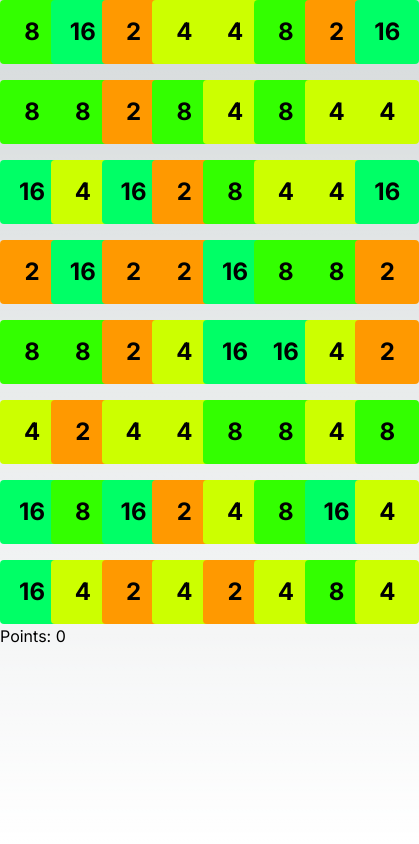
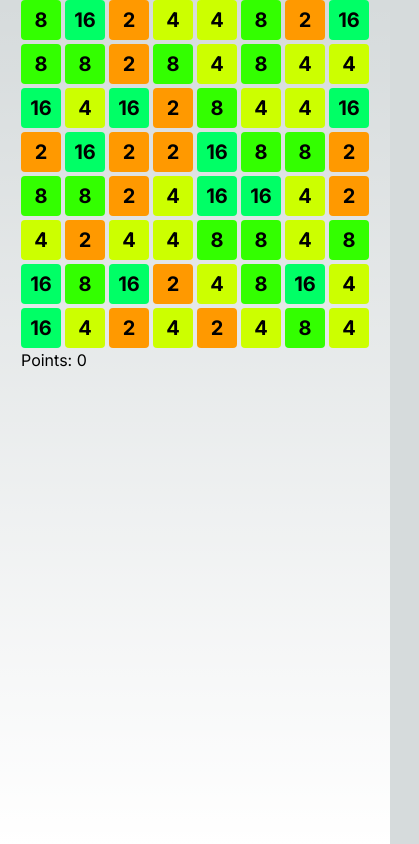
Before and after one commit to MikeBellika/tile-game, a Next.js app: page / in a window 390 px wide. Shown: the whole page, 419 px wide, since content can reach past the window. Built offline with nearby package versions, Linux system fonts and the light colour scheme.

Commit message:
Fix styling on mobile

```diff
--- a/components/Game.tsx
+++ b/components/Game.tsx
@@ -7,7 +7,7 @@ import {
   useBoard,
 } from "@/hooks/useBoard"
 import { motion, AnimatePresence, Transition } from "framer-motion"
-import { useState } from "react"
+import { useRef, useState } from "react"
 import Tile from "./Tile"
 
 export default function Game() {
@@ -77,15 +77,32 @@ export default function Game() {
 
   function getExitTo({ x, y }: Position): Position | undefined {
     const tile = board[x][y]
+    if (!grid.current) {
+      return
+    }
+    const gridGap = parseInt(
+      getComputedStyle(grid.current).gap.replace("px", ""),
+    )
+    const tileWidth = parseInt(
+      getComputedStyle(grid.current.children[0]).width.replace("px", ""),
+    )
+    const size = gridGap + tileWidth
     if (!tile.removed) {
       return undefined
     }
-    return { x: (x - tile.mergedTo.x) * -80, y: (y - tile.mergedTo.y) * -80 }
+    return {
+      x: (x - tile.mergedTo.x) * -size,
+      y: (y - tile.mergedTo.y) * -size,
+    }
   }
+  const grid = useRef<HTMLDivElement>(null)
 
   return (
     <div className="flex flex-col">
-      <main className="grid w-fit grid-cols-8 grid-rows-8 items-center gap-4 ">
+      <main
+        className="grid w-fit grid-cols-8 grid-rows-8 items-center gap-1 sm:gap-4"
+        ref={grid}
+      >
         <AnimatePresence mode="popLayout">
           {board.map((row, y) =>
             row.map((_, x) => (
@@ -102,7 +119,9 @@ export default function Game() {
                 }}
                 initial={{ y: -80 }}
                 animate={getExitTo({ x, y }) ?? { y: 0 }}
-                className={`${getExitTo({ x, y }) ? "z-0" : "z-10"}`}
+                className={`size-10 sm:size-14 md:size-16 ${
+                  getExitTo({ x, y }) ? "z-0" : "z-10"
+                }`}
                 // drag
                 // dragConstraints={{ top: 5, left: 5, right: 5, bottom: 5 }}
                 key={board[x][y].id}
--- a/components/Tile.tsx
+++ b/components/Tile.tsx
@@ -36,7 +36,7 @@ export default function Tile({
       whileHover={{ scale: 1.2 }}
       transition={{ type: "spring", stiffness: 700, damping: 20 }}
       style={{ background: color }}
-      className={`flex size-16 text-2xl duration-700 transition-colors font-bold items-center justify-center rounded text-black ${
+      className={`flex w-full h-full text-xl md:text-2xl duration-700 transition-colors font-bold items-center justify-center rounded text-black ${
         selected ? "ring ring-yellow-400" : ""
       }`}
       ref={scope}
```
